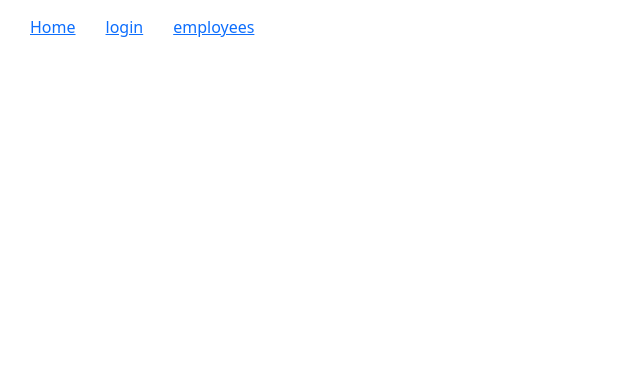
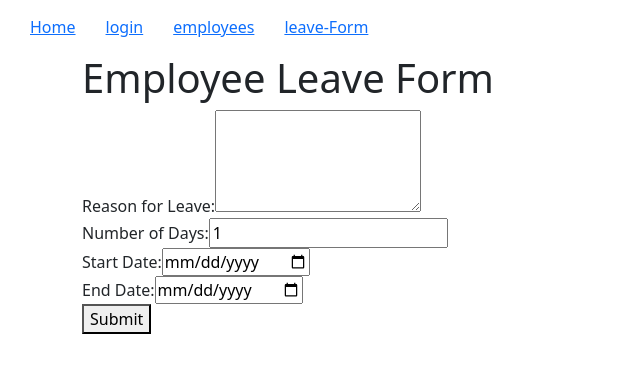
Before and after one commit to bhautikn/EmployeeManagement, an Angular app in the folder registration-app/: page /employees/leave-form in a window 1280 px wide. Before the commit this address led to /. Shown: the top 372 px of the page, without its empty margins (0-640 px from the left). Built offline with nearby package versions, Linux system fonts and the light colour scheme.

Commit message:
leave-from generate

```diff
--- /dev/null
+++ b/registration-app/src/app/add-employee/add-employee.component.html
@@ -0,0 +1 @@
+<p>add-employee works!</p>
--- a/registration-app/src/app/app-routing.module.ts
+++ b/registration-app/src/app/app-routing.module.ts
@@ -4,12 +4,15 @@ import { LoginComponent } from './login/login.component';
 import { ForgotPassComponent } from './forgot-pass/forgot-pass.component';
 import { AdminComponent } from './admin/admin.component';
 import { EmployeeComponent } from './employee/employee.component';
+import { LeaveFormComponent } from './leave-form/leave-form.component';
 
 const routes: Routes = [
   {path:'login', component:LoginComponent},
   {path:'forgot-pass', component:ForgotPassComponent},
   {path:'admin', component:AdminComponent},
-  {path:'admin/employees', component:EmployeeComponent}
+  {path:'admin/employees', component:EmployeeComponent},
+  {path:'employees/leave-form', component:LeaveFormComponent}
+
 ];
 
 @NgModule({
--- a/registration-app/src/app/app.component.html
+++ b/registration-app/src/app/app.component.html
@@ -3,6 +3,7 @@
         <li><a routerLink="/">Home</a></li>
         <li><a routerLink="/login">login</a></li>
         <li><a routerLink="/admin/employees">employees</a></li>
+        <li><a routerLink="/employees/leaveForm">leave-Form</a></li>
     </ul>
 </nav>
 <router-outlet></router-outlet>
--- a/registration-app/src/app/app.module.ts
+++ b/registration-app/src/app/app.module.ts
@@ -9,6 +9,8 @@ import { FormsModule, ReactiveFormsModule } from '@angular/forms';
 import { HttpClientModule } from '@angular/common/http';
 import { AdminComponent } from './admin/admin.component';
 import { EmployeeComponent } from './employee/employee.component';
+import { AddEmployeeComponent } from './add-employee/add-employee.component';
+import { LeaveFormComponent } from './leave-form/leave-form.component';
 
 @NgModule({
   declarations: [
@@ -16,7 +18,9 @@ import { EmployeeComponent } from './employee/employee.component';
     LoginComponent,
     ForgotPassComponent,
     AdminComponent,
-    EmployeeComponent
+    EmployeeComponent,
+    AddEmployeeComponent,
+    LeaveFormComponent
   ],
   imports: [
     BrowserModule,
--- /dev/null
+++ b/registration-app/src/app/leave-form/leave-form.component.css
@@ -0,0 +1,14 @@
+/* Your existing CSS styles here */
+
+.result {
+    margin-top: 20px;
+    font-weight: bold;
+  }
+
+  .paid-leave {
+    color: #27ae60;
+  }
+
+  .unpaid-leave {
+    color: #e74c3c;
+  }
--- /dev/null
+++ b/registration-app/src/app/leave-form/leave-form.component.html
@@ -0,0 +1,32 @@
+<div class="container">
+    <h1>Employee Leave Form</h1>
+    <form [formGroup]="leaveForm" (ngSubmit)="calculateLeave()">
+      <div class="form-group">
+        <label for="reason">Reason for Leave:</label>
+        <textarea formControlName="reason" rows="4"></textarea>
+      </div>
+
+      <div class="form-group">
+        <label for="days">Number of Days:</label>
+        <input type="number" formControlName="days" min="1">
+      </div>
+
+      <div class="form-group">
+        <label for="startDate">Start Date:</label>
+        <input type="date" formControlName="startDate">
+      </div>
+
+      <div class="form-group">
+        <label for="endDate">End Date:</label>
+        <input type="date" formControlName="endDate">
+      </div>
+
+      <div class="form-group">
+        <button type="submit">Submit</button>
+      </div>
+    </form>
+
+    <div class="result" [ngClass]="result === 'Paid Leave' ? 'paid-leave' : 'unpaid-leave'">
+      {{ result }}
+    </div>
+  </div>
--- /dev/null
+++ b/registration-app/src/app/leave-form/leave-form.component.ts
@@ -0,0 +1,31 @@
+import { Component } from '@angular/core';
+import { FormBuilder, FormGroup, Validators } from '@angular/forms';
+
+@Component({
+  selector: 'app-leave-form',
+  templateUrl: './leave-form.component.html',
+  styleUrl: './leave-form.component.css'
+})
+export class LeaveFormComponent {
+  leaveForm: FormGroup;
+  result: string = '';
+
+  constructor(private fb: FormBuilder) {
+    this.leaveForm = this.fb.group({
+      reason: ['', Validators.required],
+      days: [1, [Validators.required, Validators.min(1)]],
+      startDate: ['', Validators.required],
+      endDate: ['', Validators.required],
+    });
+  }
+
+  calculateLeave() {
+    const daysTaken = this.leaveForm.value.days;
+
+    if (daysTaken <= 5) {
+      this.result = 'Paid Leave';
+    } else {
+      this.result = 'Unpaid Leave';
+    }
+  }
+}
```
Also changed, not shown: registration-app/src/app/add-employee/add-employee.component.ts (added, +10 -0 lines), registration-app/src/app/add-employee/add-employee.component.css (added), 2 other files (tests, documents, lock files or other folders).
